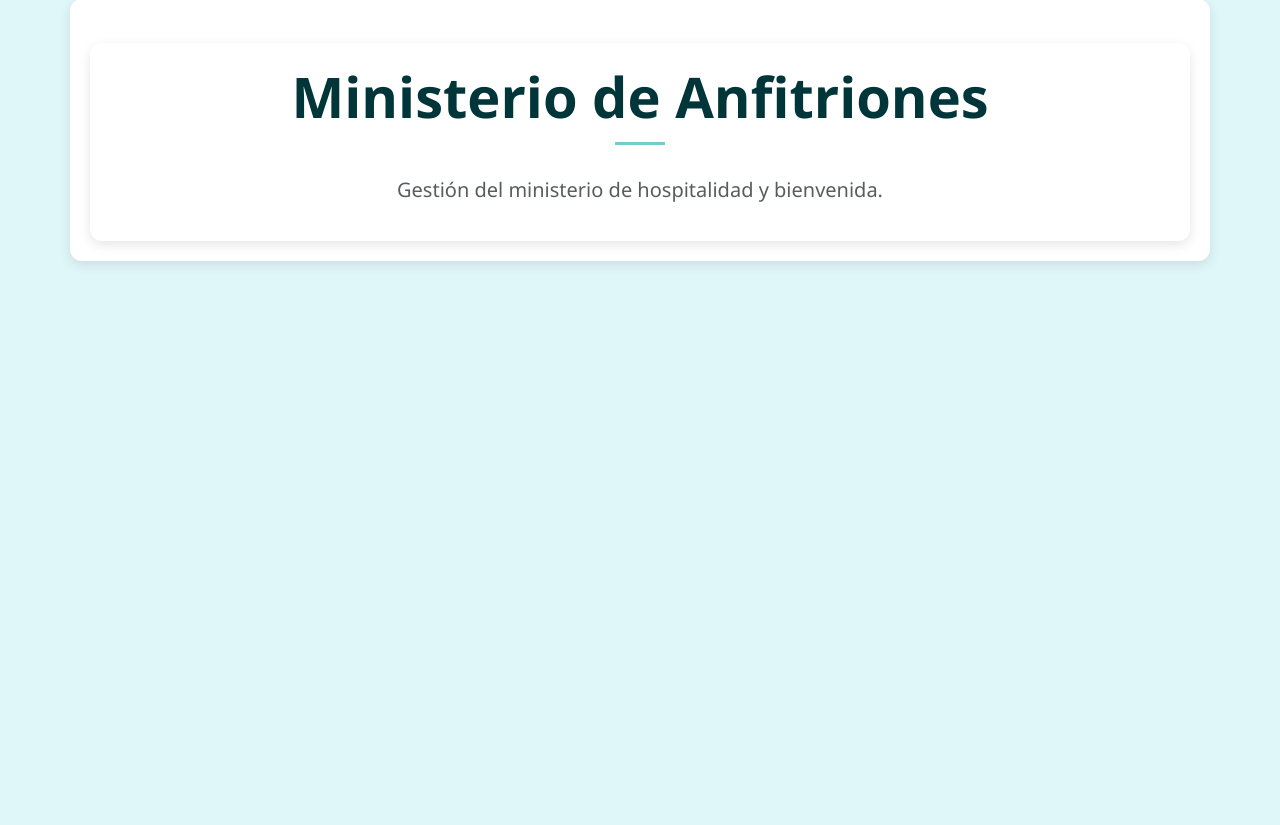
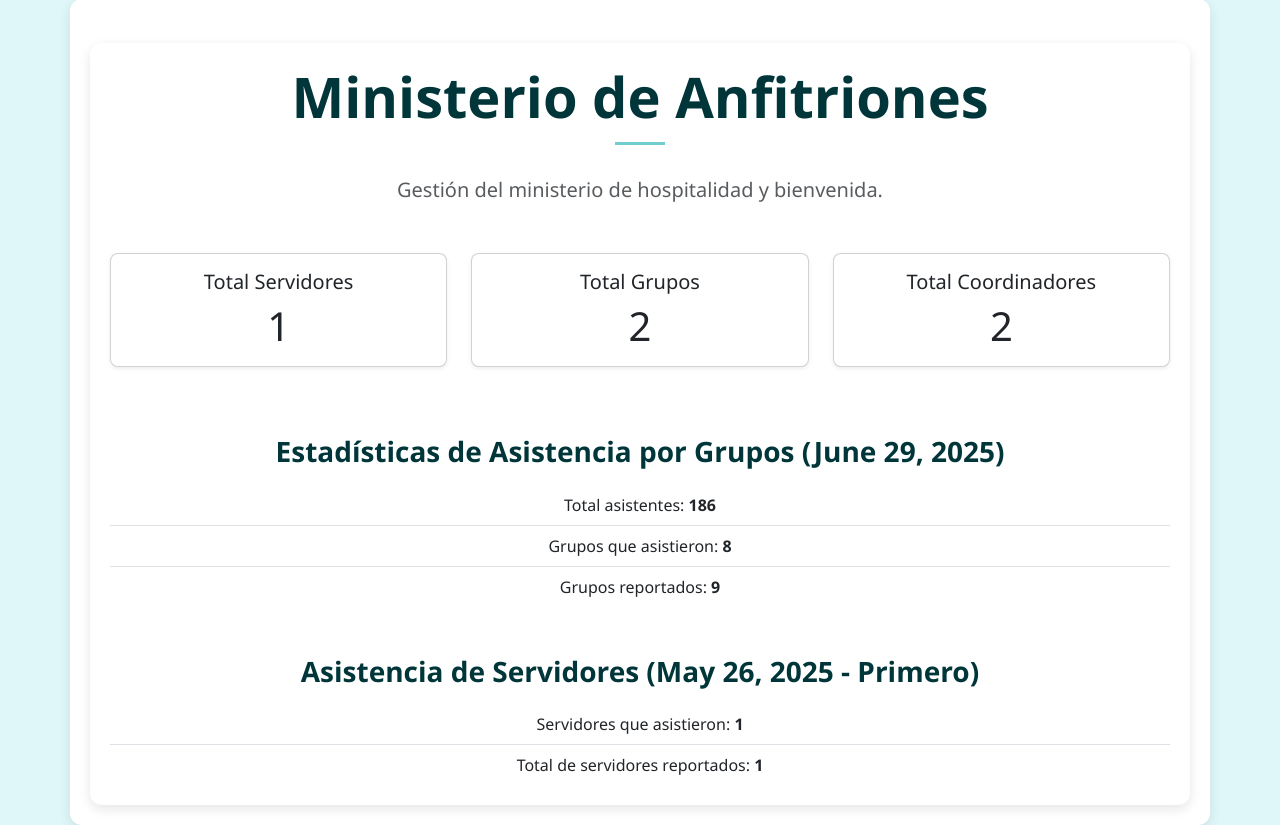
Before and after one commit to wrodmont/pusuqui1, a Django app: page /anfitriones/ in a window 1280 px wide. Shown: the part 132-957 px from the top of the page. Before the commit the page ends 397 px from the top, so only its background shows below. Run offline with Django 5.2, Linux system fonts and the light colour scheme; data comes from the database, SQL or seed files in the repository.

Commit message:
Anfitriones

```diff
--- a/iap/templates/anfitriones/index.html
+++ b/iap/templates/anfitriones/index.html
@@ -6,6 +6,53 @@
 <div class="container mt-4 text-center">
   <h1 class="display-4 fw-bold section-title">Ministerio de Anfitriones</h1>
   <p class="lead text-muted">Gestión del ministerio de hospitalidad y bienvenida.</p>
-  <!-- Puedes agregar aquí enlaces o información relevante -->
+
+  <div class="row mt-5">
+    <div class="col-md-4">
+      <div class="card shadow-sm">
+        <div class="card-body">
+          <h5 class="card-title">Total Servidores</h5>
+          <p class="card-text display-6">{{ total_servers }}</p>
+        </div>
+      </div>
+    </div>
+    <div class="col-md-4">
+      <div class="card shadow-sm">
+        <div class="card-body">
+          <h5 class="card-title">Total Grupos</h5>
+          <p class="card-text display-6">{{ total_groups }}</p>
+        </div>
+      </div>
+    </div>
+    <div class="col-md-4">
+      <div class="card shadow-sm">
+        <div class="card-body">
+          <h5 class="card-title">Total Coordinadores</h5>
+          <p class="card-text display-6">{{ total_coordinators }}</p>
+        </div>
+      </div>
+    </div>
+  </div>
+
+  {% if group_stats %}
+  <div class="mt-5">
+    <h3 class="fw-bold">Estadísticas de Asistencia por Grupos ({{ group_stats.date }})</h3>
+    <ul class="list-group list-group-flush mt-3">
+      <li class="list-group-item">Total asistentes: <strong>{{ group_stats.total_attendees }}</strong></li>
+      <li class="list-group-item">Grupos que asistieron: <strong>{{ group_stats.groups_attended }}</strong></li>
+      <li class="list-group-item">Grupos reportados: <strong>{{ group_stats.total_groups_in_report }}</strong></li>
+    </ul>
+  </div>
+  {% endif %}
+
+  {% if server_stats %}
+  <div class="mt-5">
+    <h3 class="fw-bold">Asistencia de Servidores ({{ server_stats.date }} - {{ server_stats.service }})</h3>
+    <ul class="list-group list-group-flush mt-3">
+      <li class="list-group-item">Servidores que asistieron: <strong>{{ server_stats.servers_attended }}</strong></li>
+      <li class="list-group-item">Total de servidores reportados: <strong>{{ server_stats.total_servers_in_report }}</strong></li>
+    </ul>
+  </div>
+  {% endif %}
 </div>
 {% endblock %}
```
